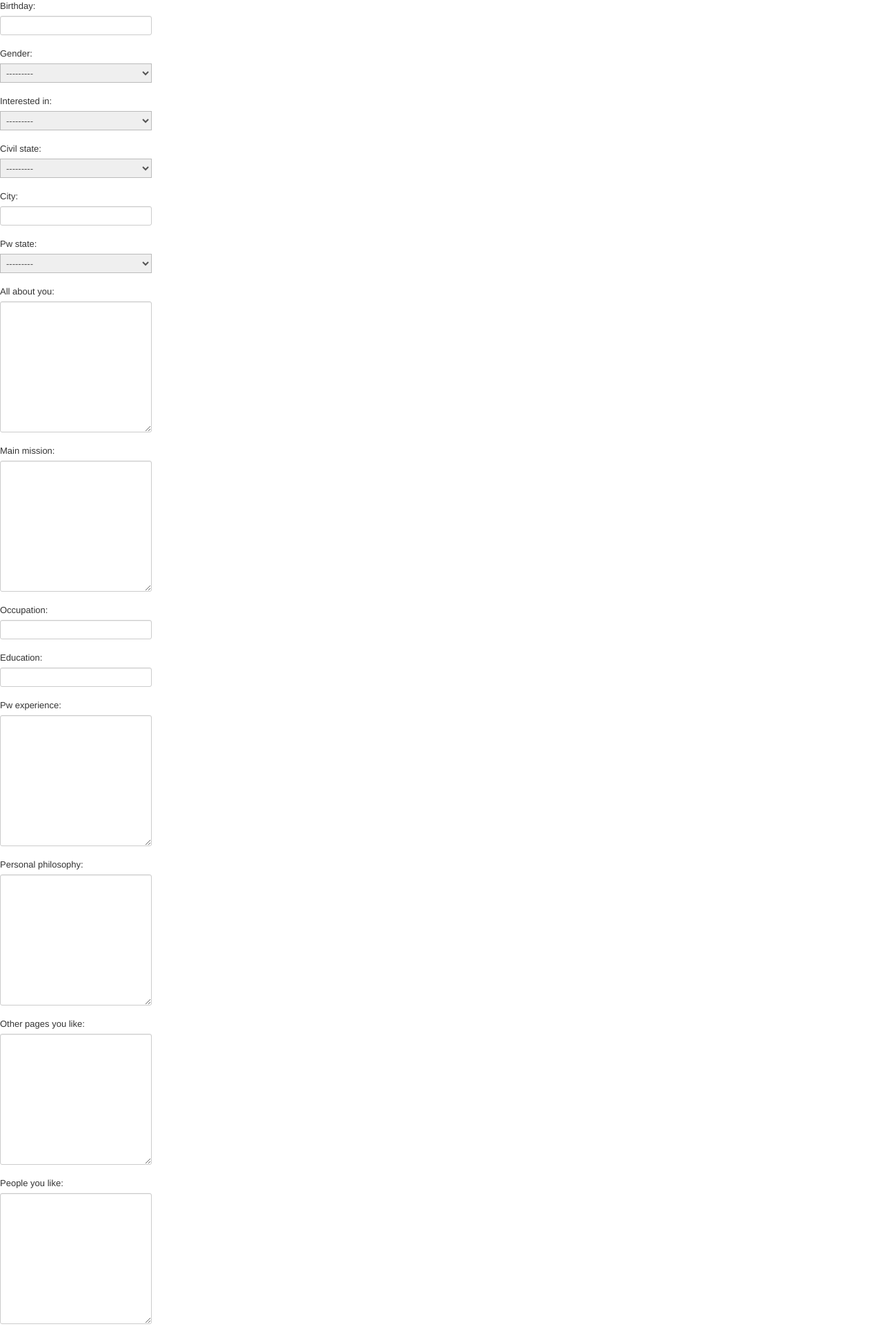
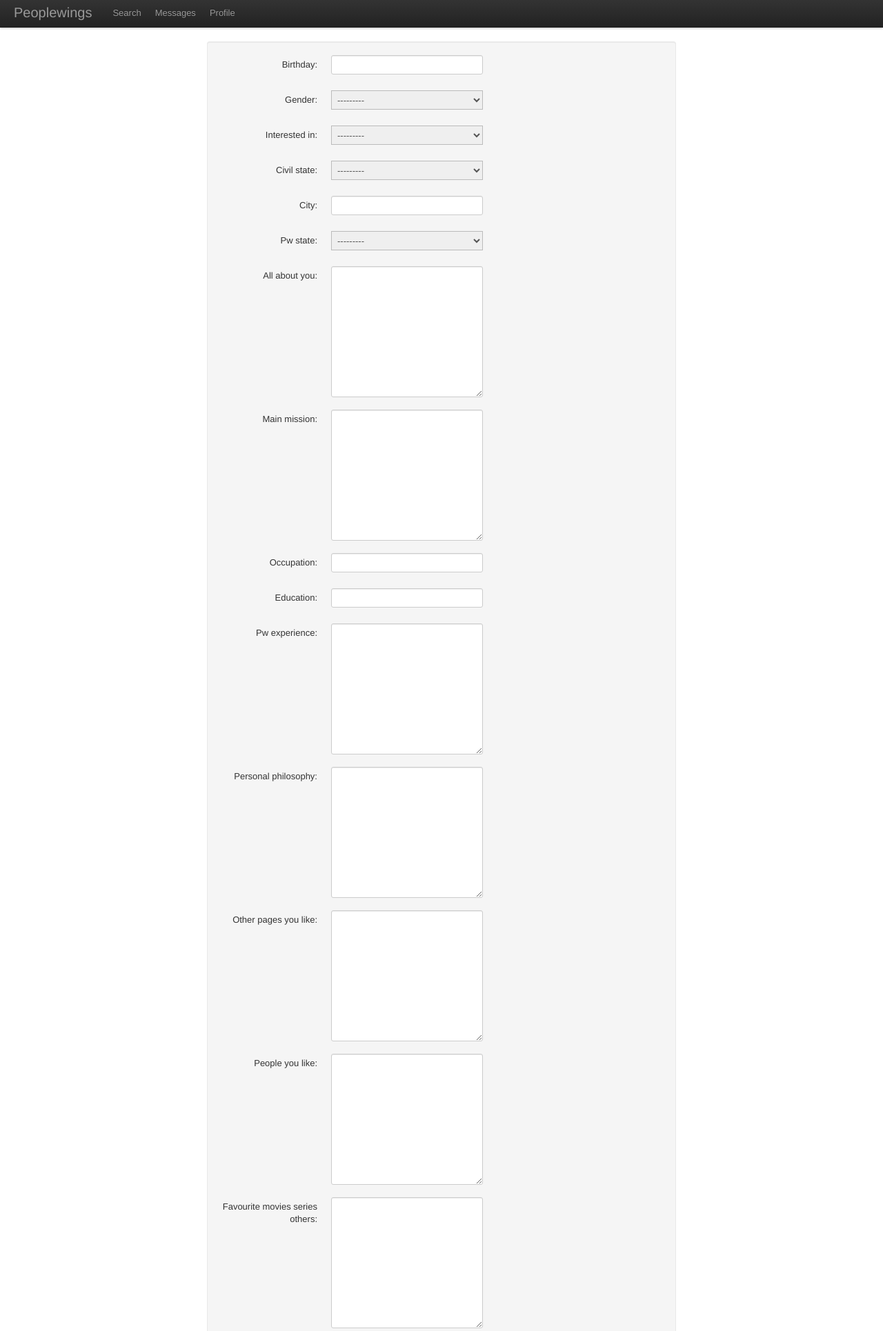
Before and after one commit to peoplewings/backend, a Django app: template peoplewings/templates/people/editableProfile.html in a window 1280 px wide. Shown: the top 1930 px of the page at 69% size. Run offline with Django 3.2, Linux system fonts and the light colour scheme; the template is opened without the code that fills it: values that come from a table or form of the project are taken from there, others are empty; parts of the project's set-up code (start-up, migrations or seed data) failed here and were passed over; some libraries are stand-ins or nearby versions.

Commit message:
Working on forms

```diff
--- a/peoplewings/templates/general/custom_form.html
+++ b/peoplewings/templates/general/custom_form.html
@@ -1,4 +1,4 @@
-<form action="." method="post" class="well form-inline form-horizontal" style="width: 50%; margin: 0 auto">
+<form action="{{next_action}}" method="post" class="well form-inline form-horizontal" style="width: 50%; margin: 0 auto">
 	<fieldset>
 		{% csrf_token %}
 	    {% for field in form %}
--- a/peoplewings/templates/people/base_people.html
+++ b/peoplewings/templates/people/base_people.html
@@ -1,4 +1,10 @@
 {% extends "base.html" %}
+
+{% block extra_styles %}
+	<style type="text/css">
+	  body { padding: 60px 0 40px 0; }
+	</style>
+{% endblock %}
 
 {% block headbar %}
    <div class="navbar navbar-fixed-top">
@@ -27,11 +33,11 @@
 		{% endblock %}
           <div class="nav-collapse">
             <ul class="nav">
-              <li class="active"><a href="/">Home</a></li>
-              <li><a href="/register/">Register</a></li>
-              <li><a href="/login/">Log in</a></li>
+              <li><a href="#">Search</a></li>
+              <li><a href="#">Messages</a></li>
+              <li><a href="/users/profile/">Profile</a></li>
             </ul>
-          </div><!--/.nav-collapse -->
+          </div>
         </div>
       </div>
     </div>
--- a/peoplewings/templates/people/editableProfile.html
+++ b/peoplewings/templates/people/editableProfile.html
@@ -1,11 +1,16 @@
-{% extends "base.html" %}
+{% extends "people/base_people.html" %}
 
 {% block body %}
-<form action="/users/profile/edit/completed/" method="post">
+
+
+{% include "general/custom_form.html" with next_action="/users/profile/edit/completed/" %}
+
+
+<!--<form action="/users/profile/edit/completed/" method="post">
 	{% csrf_token %}
 
 	{{form.as_p}}
 
 	<p class="submit"><button type="submit">Submit</button></p>
-</form>
+</form>-->
 {% endblock %}
--- a/peoplewings/templates/registration/login.html
+++ b/peoplewings/templates/registration/login.html
@@ -9,7 +9,7 @@
 
 
 {% block content %}
-{% include "general/custom_form.html" %}
+{% include "general/custom_form.html" with next_action="." %}
 {% endblock %}
 <!--<form action="." method="post" class="login_form">{% csrf_token %}
   {{ form.as_p }}
```
